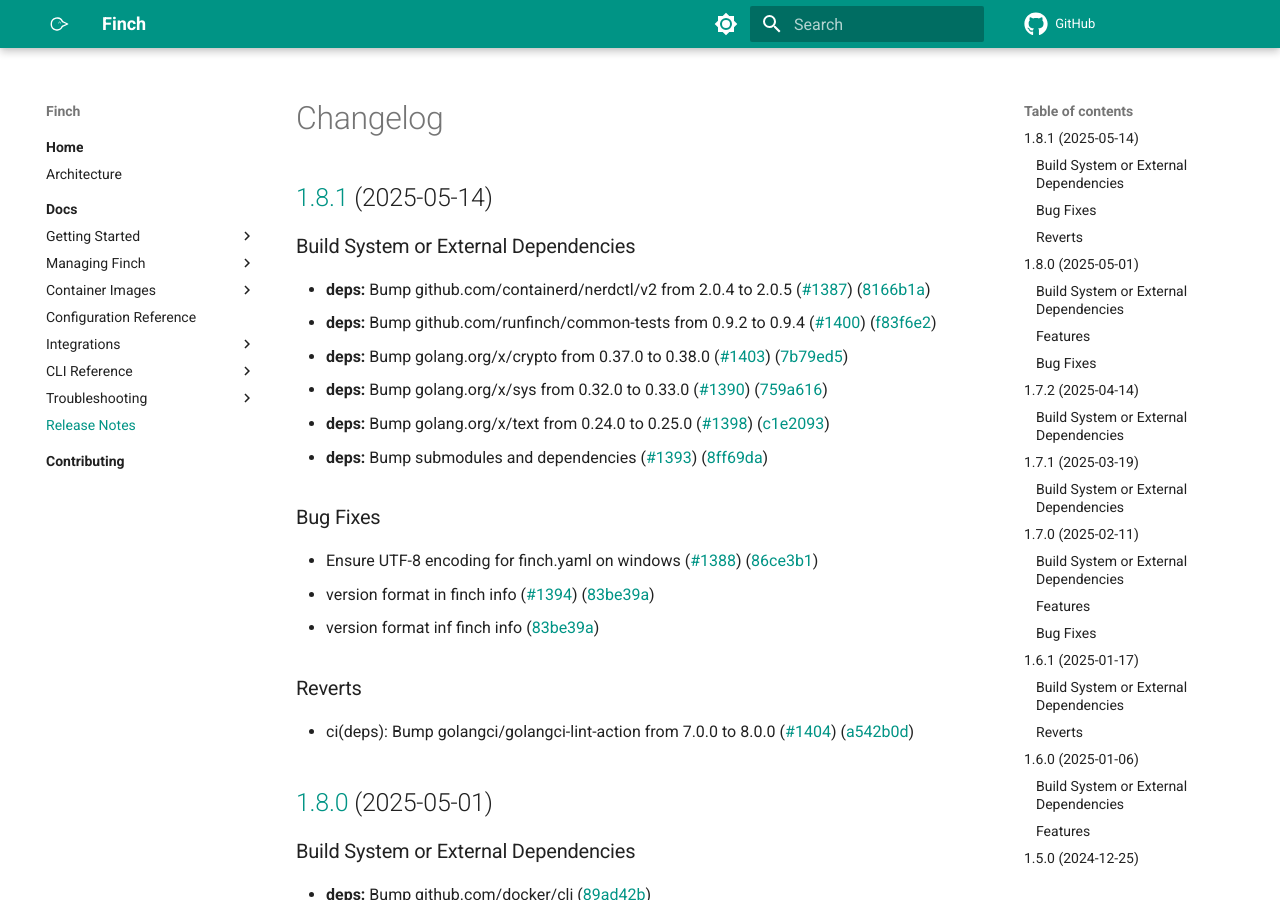
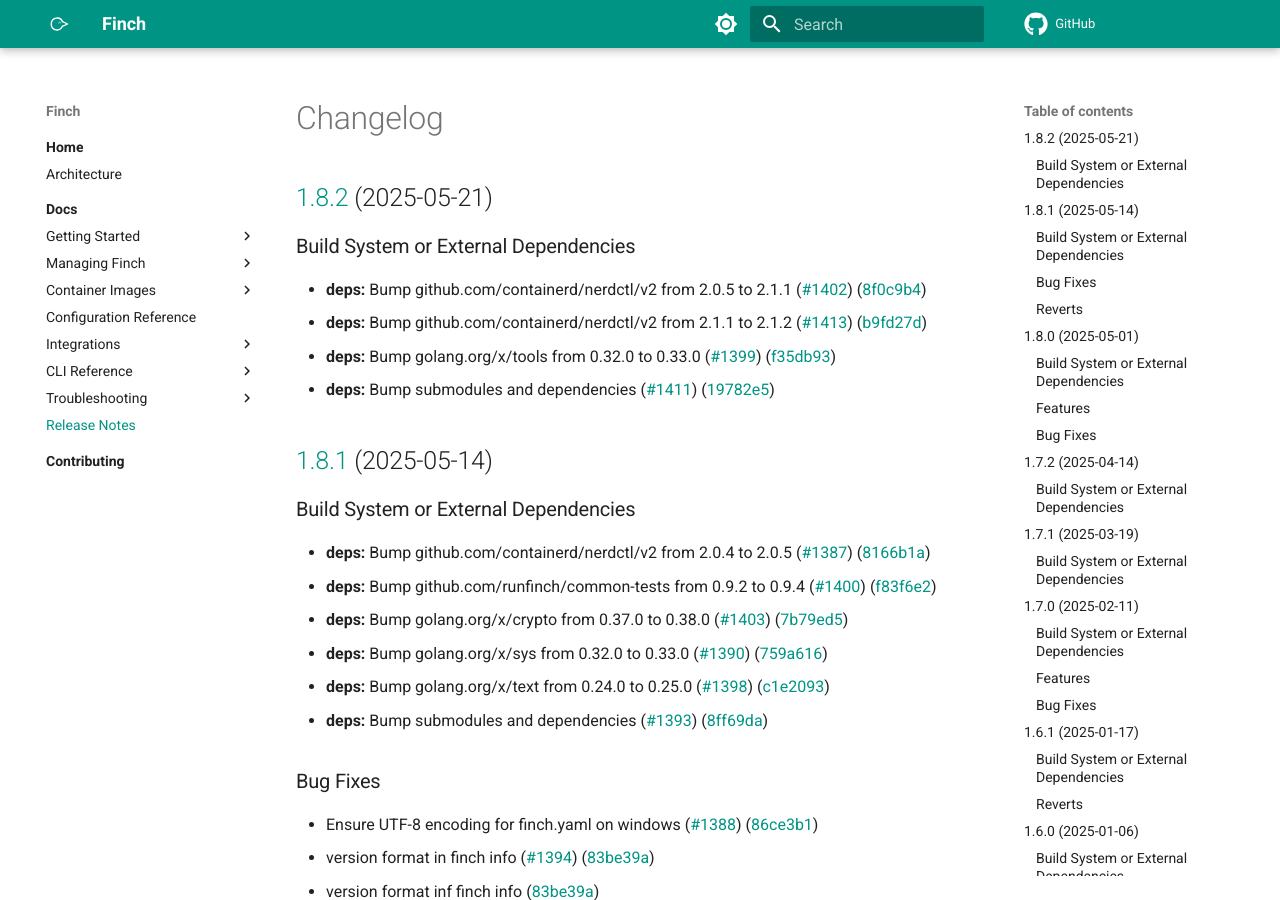
Before and after one commit to runfinch/finch-website, an MkDocs documentation site: the page built from docs/docs/changelog.md, in a window 1280 px wide and 900 px high. Built offline with MkDocs 1.6.1 and Material for MkDocs 9.7.7, drawn with Linux system fonts in a browser that asks for light colours; comment, search, counter and statistics services are not loaded.

Commit message:
[create-pull-request] automated change
Signed-off-by: github-actions[bot] <41898282+github-actions[bot]@users.noreply.github.com>

```diff
--- a/docs/docs/changelog.md
+++ b/docs/docs/changelog.md
@@ -1,4 +1,14 @@
 # Changelog
+
+## [1.8.2](https://github.com/runfinch/finch/compare/v1.8.1...v1.8.2) (2025-05-21)
+
+
+### Build System or External Dependencies
+
+* **deps:** Bump github.com/containerd/nerdctl/v2 from 2.0.5 to 2.1.1 ([#1402](https://github.com/runfinch/finch/issues/1402)) ([8f0c9b4](https://github.com/runfinch/finch/commit/8f0c9b4a1767a59e0c0205b9dc77a5cf91a90dfd))
+* **deps:** Bump github.com/containerd/nerdctl/v2 from 2.1.1 to 2.1.2 ([#1413](https://github.com/runfinch/finch/issues/1413)) ([b9fd27d](https://github.com/runfinch/finch/commit/b9fd27de76d8566f5abfa319413c9c3c08c3fc16))
+* **deps:** Bump golang.org/x/tools from 0.32.0 to 0.33.0 ([#1399](https://github.com/runfinch/finch/issues/1399)) ([f35db93](https://github.com/runfinch/finch/commit/f35db937da4b4db0b54c92633580b8ff7c7563a4))
+* **deps:** Bump submodules and dependencies ([#1411](https://github.com/runfinch/finch/issues/1411)) ([19782e5](https://github.com/runfinch/finch/commit/19782e50e391d9fa6bfe8ddd91a9abd2a3cdc53e))
 
 ## [1.8.1](https://github.com/runfinch/finch/compare/v1.8.0...v1.8.1) (2025-05-14)
 
```
